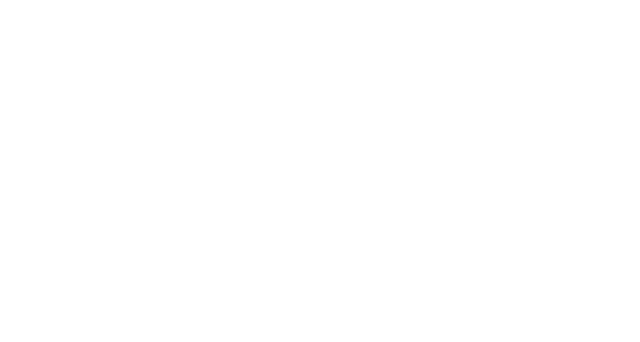
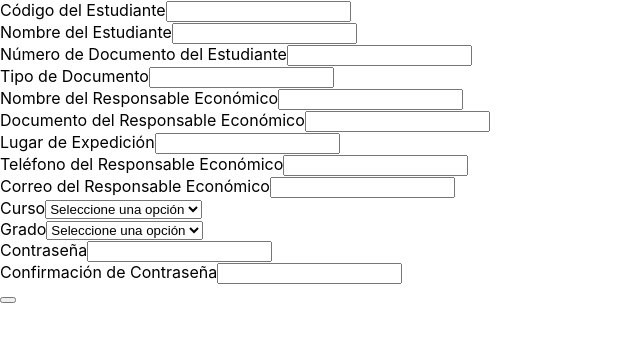
Before and after one commit to juanescan/ModuloInicioSesion, a React (Create React App) app in the folder Front-ModuloUsuarios/modulousuarios-react/: page /FormularioRegistro in a window 1280 px wide. Before the commit this address had no page. Shown: the top 342 px of the page, without its empty margins (0-640 px from the left). Built offline with nearby package versions, Linux system fonts and the light colour scheme.

Commit message:
Primera parte de registro

```diff
--- a/Front-ModuloUsuarios/modulousuarios-react/src/App.js
+++ b/Front-ModuloUsuarios/modulousuarios-react/src/App.js
@@ -5,6 +5,7 @@ import Encabezado from './Componentes/Encabezado';
 import Contenido from './Componentes/Contenido';
 import Login from './Componentes/Login';
 import './Componentes/style.css';
+import FormularioRegistro from './Componentes/FormularioRegistro';
 
 function App() {
   return (
@@ -22,6 +23,7 @@ function App() {
             }
           />
           <Route path="/login" element={<Login />} />
+          <Route path="/FormularioRegistro" element={<FormularioRegistro />} />
         </Routes>
       </div>
     </Router>
--- a/Front-ModuloUsuarios/modulousuarios-react/src/Componentes/BarraNavegacion.js
+++ b/Front-ModuloUsuarios/modulousuarios-react/src/Componentes/BarraNavegacion.js
@@ -11,7 +11,7 @@ function Navbar() {
   };
 
   const handleRegister = () => {
-    alert('Registrarse');
+    navigate('/FormularioRegistro');
   };
 
   return (
--- /dev/null
+++ b/Front-ModuloUsuarios/modulousuarios-react/src/Componentes/CampoTexto.js
@@ -0,0 +1,8 @@
+const CampoTexto = ({ label, name, value, onChange, type = 'text' }) => (
+    <div>
+      <label>{label}</label>
+      <input type={type} name={name} value={value} onChange={onChange} required />
+    </div>
+  );
+
+  export default CampoTexto;
--- /dev/null
+++ b/Front-ModuloUsuarios/modulousuarios-react/src/Componentes/FormularioRegistro.js
@@ -0,0 +1,127 @@
+import React, { useState } from 'react';
+import CampoTexto from './CampoTexto';
+import ListaDesplegable from './ListaDesplegable';
+import Boton from './Boton';
+
+const FormularioRegistro = () => {
+  const [formulario, setFormulario] = useState({
+    codigoEstudiante: '',
+    nombreEstudiante: '',
+    numeroDocumentoEstudiante: '',
+    tipoDocumentoEstudiante: '',
+    nombreResponsable: '',
+    documentoResponsable: '',
+    lugarExpedicionResponsable: '',
+    telefonoResponsable: '',
+    correoResponsable: '',
+    curso: '',
+    grado: '',
+    contrasena: '',
+    confirmacionContrasena: '',
+  });
+
+  const manejarCambio = (e) => {
+    const { name, value } = e.target;
+    setFormulario({ ...formulario, [name]: value });
+  };
+
+  const manejarEnvio = (e) => {
+    e.preventDefault();
+    if (formulario.contrasena !== formulario.confirmacionContrasena) {
+      alert('Las contraseñas no coinciden');
+      return;
+    }
+    alert('Registro exitoso');
+    console.log(formulario);
+  };
+
+  return (
+    <form onSubmit={manejarEnvio}>
+      <CampoTexto
+        label="Código del Estudiante"
+        name="codigoEstudiante"
+        value={formulario.codigoEstudiante}
+        onChange={manejarCambio}
+      />
+      <CampoTexto
+        label="Nombre del Estudiante"
+        name="nombreEstudiante"
+        value={formulario.nombreEstudiante}
+        onChange={manejarCambio}
+      />
+      <CampoTexto
+        label="Número de Documento del Estudiante"
+        name="numeroDocumentoEstudiante"
+        value={formulario.numeroDocumentoEstudiante}
+        onChange={manejarCambio}
+      />
+      <CampoTexto
+        label="Tipo de Documento"
+        name="tipoDocumentoEstudiante"
+        value={formulario.tipoDocumentoEstudiante}
+        onChange={manejarCambio}
+      />
+      <CampoTexto
+        label="Nombre del Responsable Económico"
+        name="nombreResponsable"
+        value={formulario.nombreResponsable}
+        onChange={manejarCambio}
+      />
+      <CampoTexto
+        label="Documento del Responsable Económico"
+        name="documentoResponsable"
+        value={formulario.documentoResponsable}
+        onChange={manejarCambio}
+      />
+      <CampoTexto
+        label="Lugar de Expedición"
+        name="lugarExpedicionResponsable"
+        value={formulario.lugarExpedicionResponsable}
+        onChange={manejarCambio}
+      />
+      <CampoTexto
+        label="Teléfono del Responsable Económico"
+        name="telefonoResponsable"
+        value={formulario.telefonoResponsable}
+        onChange={manejarCambio}
+      />
+      <CampoTexto
+        label="Correo del Responsable Económico"
+        name="correoResponsable"
+        value={formulario.correoResponsable}
+        onChange={manejarCambio}
+      />
+      <ListaDesplegable
+        label="Curso"
+        name="curso"
+        opciones={['Jardín', 'Transición', '101', '201', '1101']}
+        value={formulario.curso}
+        onChange={manejarCambio}
+      />
+      <ListaDesplegable
+        label="Grado"
+        name="grado"
+        opciones={['Jardín', '1', '2', '11']}
+        value={formulario.grado}
+        onChange={manejarCambio}
+      />
+      <CampoTexto
+        label="Contraseña"
+        name="contrasena"
+        type="password"
+        value={formulario.contrasena}
+        onChange={manejarCambio}
+      />
+      <CampoTexto
+        label="Confirmación de Contraseña"
+        name="confirmacionContrasena"
+        type="password"
+        value={formulario.confirmacionContrasena}
+        onChange={manejarCambio}
+      />
+      <Boton texto="Registrar" />
+    </form>
+  );
+};
+
+export default FormularioRegistro;
--- /dev/null
+++ b/Front-ModuloUsuarios/modulousuarios-react/src/Componentes/ListaDesplegable.js
@@ -0,0 +1,15 @@
+const ListaDesplegable = ({ label, name, opciones, value, onChange }) => (
+    <div>
+      <label>{label}</label>
+      <select name={name} value={value} onChange={onChange} required>
+        <option value="">Seleccione una opción</option>
+        {opciones.map((opcion, index) => (
+          <option key={index} value={opcion}>
+            {opcion}
+          </option>
+        ))}
+      </select>
+    </div>
+  );
+
+  export default ListaDesplegable;
```
Also changed, not shown: 1 other file (tests, documents, lock files or other folders).
